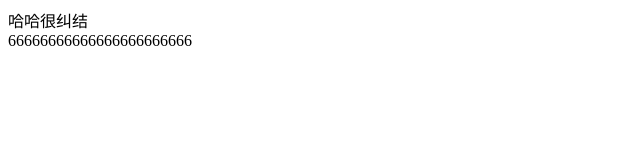
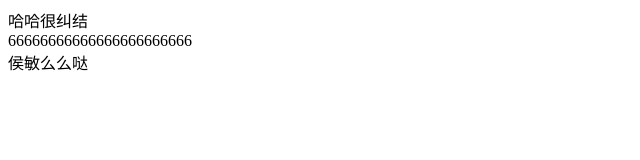
Before and after one commit to jjdreamClub/heianzuzhi, a plain HTML site: page index.html in a window 1280 px wide. Shown: the whole page, without its empty margins (0-640 px from the left). Drawn offline with Linux system fonts and the light colour scheme.

Commit message:
第一次推

```diff
--- a/index.html
+++ b/index.html
@@ -7,5 +7,6 @@
 <body>
 	<div>哈哈很纠结</div>
 	<div>66666666666666666666666</div>
+	<div>侯敏么么哒</div>
 </body>
 </html>
```
